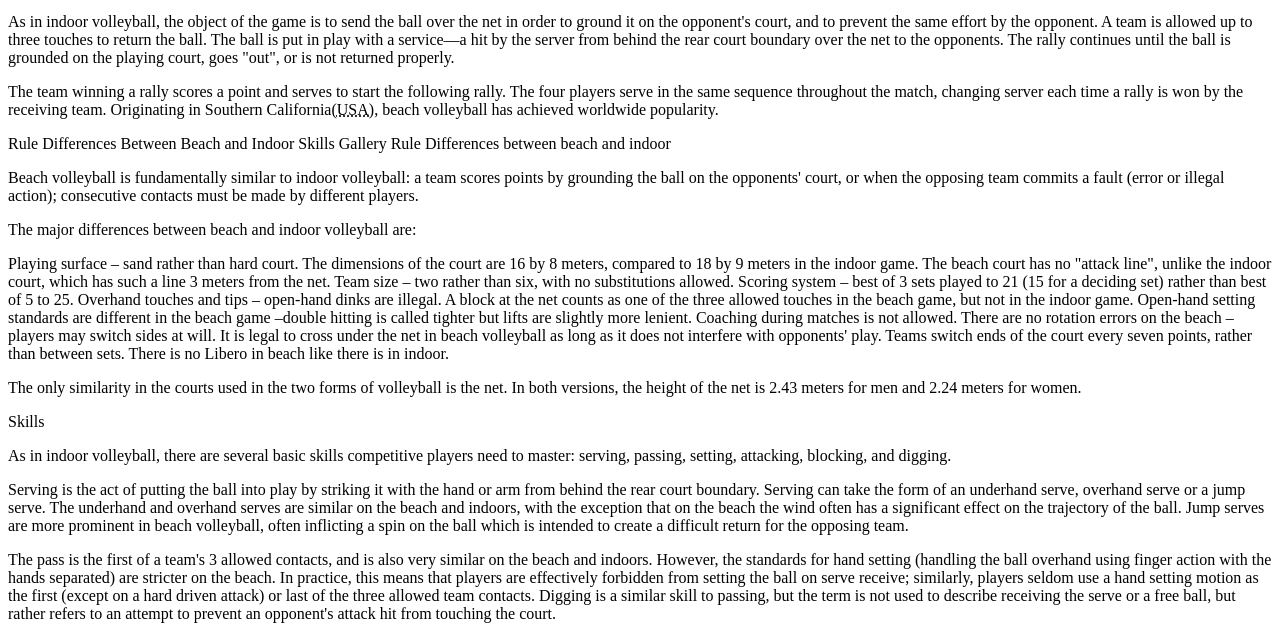
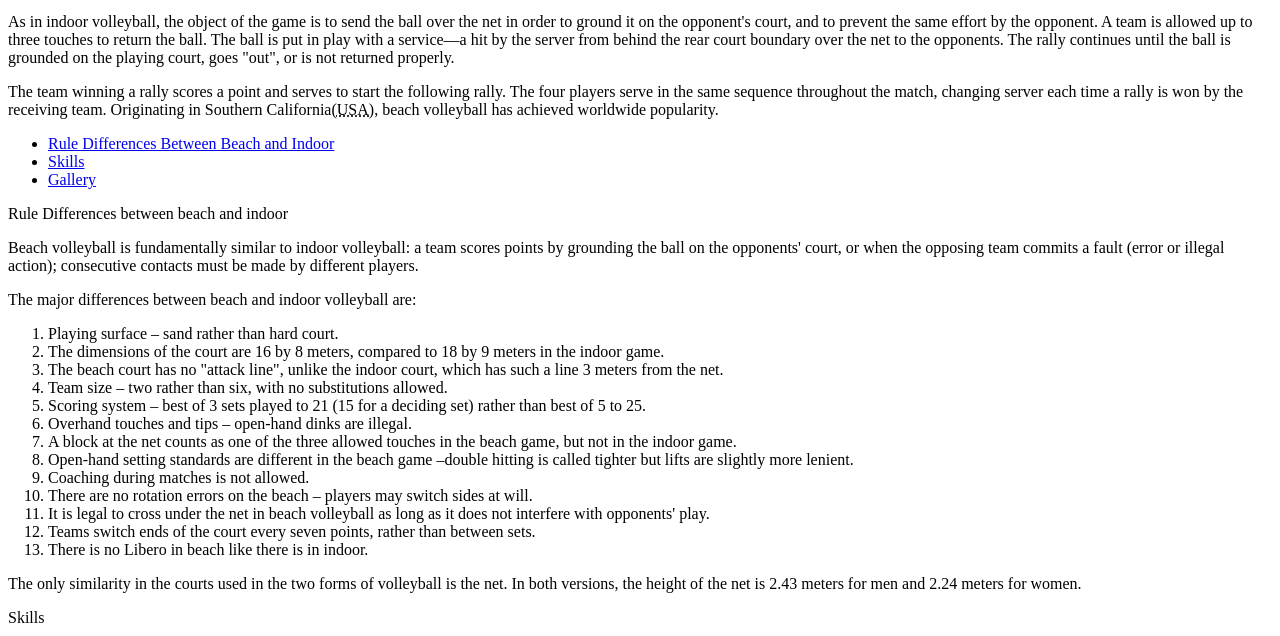
Before and after one commit to rubyninha/dws1, a plain HTML site: page project1/index.html in a window 1280 px wide. Shown: the part 119-755 px from the top of the page. Drawn offline with Linux system fonts and the light colour scheme.

Commit message:
Added lists and local links

```diff
--- a/project1/index.html
+++ b/project1/index.html
@@ -16,10 +16,11 @@
     	<p>
 	    The team winning a rally scores a point and serves to start the following rally. The four players serve in the same sequence throughout the match, changing server each time a rally is won by the receiving team. Originating in Southern California<abbr title="United States of America">(USA)</abbr>, beach volleyball has achieved worldwide popularity.
         	</p>
-            Rule Differences Between Beach and Indoor
-            Skills
-            Gallery
-
+         <ul>
+		    <li> <a href="#rules">Rule Differences Between Beach and Indoor</a></li>
+            <li> <a href="#skills">Skills</a></li>
+            <li> <a href="#gallery">Gallery</a></li>
+        </ul>
         Rule Differences between beach and indoor
     	<p>
     	Beach volleyball is fundamentally similar to indoor volleyball: a team scores points by grounding the ball on the opponents' court, or when the opposing team commits a fault (error or illegal action); consecutive contacts must be made by different players.
@@ -27,20 +28,21 @@
     	<p>
 	    The major differences between beach and indoor volleyball are:
        	</p>
-
-            Playing surface – sand rather than hard court.
-		    The dimensions of the court are 16 by 8 meters, compared to 18 by 9 meters in the indoor game.
-			The beach court has no "attack line", unlike the indoor court, which has such a line 3 meters from the net.
-			Team size – two rather than six, with no substitutions allowed.
-			Scoring system – best of 3 sets played to 21 (15 for a deciding set) rather than best of 5 to 25.
-			Overhand touches and tips – open-hand dinks are illegal.
-			A block at the net counts as one of the three allowed touches in the beach game, but not in the indoor game.
-			Open-hand setting standards are different in the beach game –double hitting is called tighter but lifts are slightly more lenient.
-			Coaching during matches is not allowed.
-			There are no rotation errors on the beach – players may switch sides at will.
-			It is legal to cross under the net in beach volleyball as long as it does not interfere with opponents' play.
-			Teams switch ends of the court every seven points, rather than between sets.
-			There is no Libero in beach like there is in indoor.
+        <ol>
+			<li>Playing surface – sand rather than hard court.</li>
+		    <li>The dimensions of the court are 16 by 8 meters, compared to 18 by 9 meters in the indoor game.</li>
+			<li>The beach court has no "attack line", unlike the indoor court, which has such a line 3 meters from the net.</li>
+			<li>Team size – two rather than six, with no substitutions allowed.</li>
+			<li>Scoring system – best of 3 sets played to 21 (15 for a deciding set) rather than best of 5 to 25.</li>
+			<li>Overhand touches and tips – open-hand dinks are illegal.</li>
+			<li>A block at the net counts as one of the three allowed touches in the beach game, but not in the indoor game.</li>
+			<li>Open-hand setting standards are different in the beach game –double hitting is called tighter but lifts are slightly more lenient.</li>
+			<li>Coaching during matches is not allowed.</li>
+			<li>There are no rotation errors on the beach – players may switch sides at will.</li>
+			<li>It is legal to cross under the net in beach volleyball as long as it does not interfere with opponents' play.</li>
+			<li>Teams switch ends of the court every seven points, rather than between sets.</li>
+			<li>There is no Libero in beach like there is in indoor.</li>
+		</ol>
     	<p>
     	The only similarity in the courts used in the two forms of volleyball is the net. In both versions, the height of the net is 2.43 meters for men and 2.24 meters for women.
        	</p>
```
